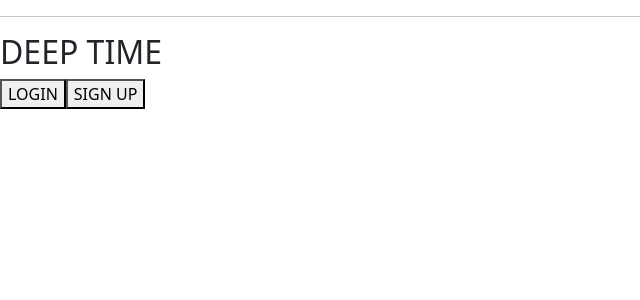
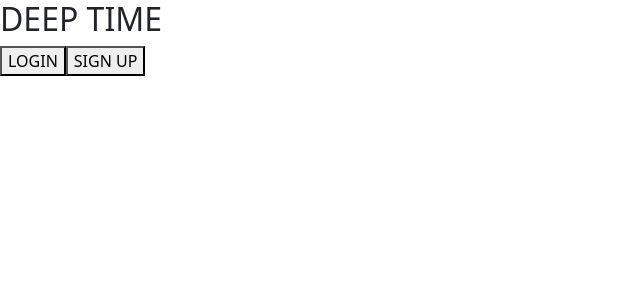
Before and after one commit to nuriring/DeepTime_PJT_frontend, a Vue app in the folder finalpjt/: page / in a window 1280 px wide. Shown: the top 300 px of the page, without its empty margins (0-640 px from the left). Built offline with nearby package versions, Linux system fonts and the light colour scheme; what vue-cookies, vue-glide-js would draw is missing.

Commit message:
before vuetify install

```diff
--- a/finalpjt/src/App.vue
+++ b/finalpjt/src/App.vue
@@ -1,7 +1,7 @@
 <template>
   <div id="app">
     <nav-bar></nav-bar>
-    <hr />
+
     <router-view></router-view>
   </div>
 </template>
@@ -25,4 +25,15 @@
   }
 </script>
 
-<style></style>
+<style>
+  #app {
+    height: 100vh;
+    overflow: visible;
+    /* background-image: url("./assets/background.png"); */
+    background-size: cover;
+    background-repeat: repeat;
+    background-attachment: scroll;
+
+
+  }
+</style>
--- a/finalpjt/src/views/MainView.vue
+++ b/finalpjt/src/views/MainView.vue
@@ -1,6 +1,7 @@
 <template>
-  <div>
+  <div class="main">
       <h2>DEEP TIME</h2>
+      <div class="assign">
         <router-link :to="{ name: 'login'}">
           <button>
             LOGIN
@@ -9,6 +10,9 @@
         <router-link :to="{ name: 'signup'}">
           <button>SIGN UP</button>
         </router-link>
+
+
+    </div>
   </div>
 </template>
 
@@ -19,5 +23,12 @@ export default {
 </script>
 
 <style>
+  .main {
+    top:50%;
+    left:50%;
 
+  }
+  .assign {
+
+  }
 </style>
```
Also changed, not shown: finalpjt/src/assets/background.png (added). Lines whose indentation alone changed are shown as unchanged.
